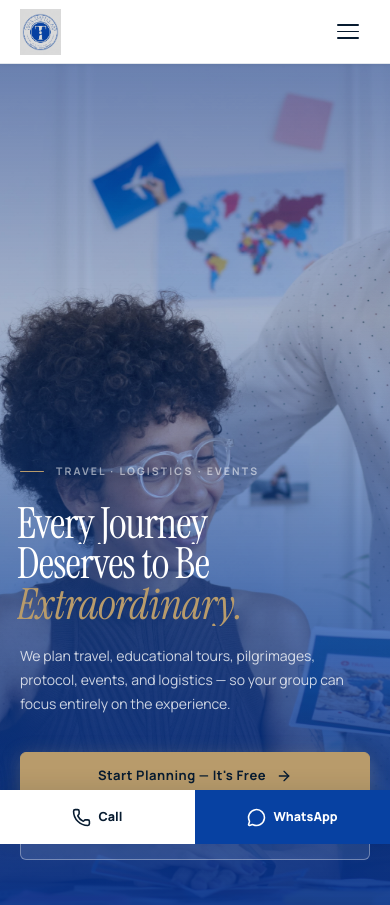
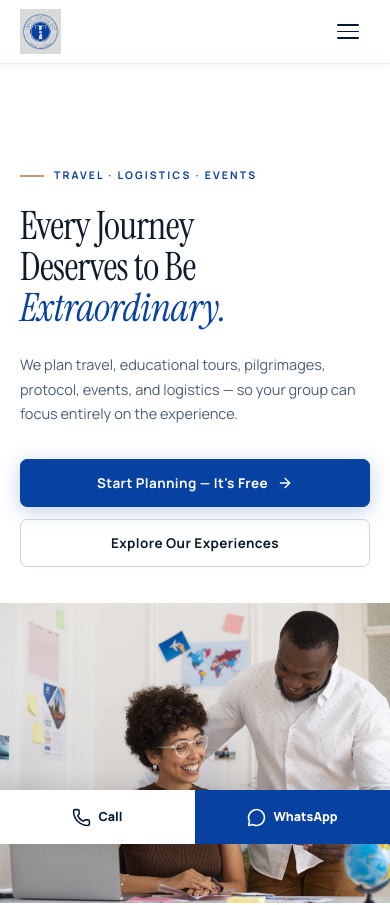
Before and after one commit to lawtg/Tarek, a React (Vite) app: page / in a window 390 px wide. Shown: the top 905 px of the page. Built offline with nearby package versions, Linux system fonts and the light colour scheme; the HTML template or start-up script is replaced by a standard one.

Commit message:
Redesign header (84px, clean logo) + hero (two-column split, image right, no overlay)

```diff
--- a/src/app/components.tsx
+++ b/src/app/components.tsx
@@ -197,7 +197,7 @@ export function Layout() {
   return (
     <>
       <Header />
-      <main style={{ paddingTop: "76px" }}>
+      <main style={{ paddingTop: "84px" }}>
         <Outlet />
       </main>
       <Footer />
--- a/src/app/pages.tsx
+++ b/src/app/pages.tsx
@@ -128,36 +128,20 @@ export function Home() {
   return (
     <>
       {/* ════════════════════════════════════════════════════════════════
-          SECTION 01 — CINEMATIC HERO
+          SECTION 01 — HERO (two-column split)
       ════════════════════════════════════════════════════════════════ */}
       <section className="hero">
-        <div className="hero__bg" aria-hidden="true">
-          <img
-            src={images.hero}
-            alt=""
-            fetchPriority="high"
-            decoding="async"
-          />
-        </div>
-        <div className="hero__overlay" aria-hidden="true" />
-
-        {/* Scroll indicator — fixed bottom-right, independent of content */}
-        <div className="hero__scroll-indicator" aria-hidden="true">
-          <span className="hero__scroll-label">Scroll</span>
-          <span className="hero__scroll-line" />
-        </div>
-
-        <div className="hero__content">
-          <div className="hero__inner">
-            <div className="hero__copy">
+        {/* LEFT — content */}
+        <div className="hero__left">
+          <div className="hero__left-inner">
             <p className="hero__eyebrow">
               <span className="hero__eyebrow-rule" aria-hidden="true" />
               TRAVEL · LOGISTICS · EVENTS
             </p>
-              <h1 aria-label="Every Journey Deserves to Be Extraordinary.">
-                <span className="hero__h1-line hero__h1-line--1">Every Journey</span>
-                <span className="hero__h1-line hero__h1-line--2">Deserves to Be</span>
-                <span className="hero__h1-line hero__h1-line--3"><em>Extraordinary.</em></span>
+            <h1>
+              Every Journey<br />
+              Deserves to Be<br />
+              <em>Extraordinary.</em>
             </h1>
             <p className="hero__sub">
               We plan travel, educational tours, pilgrimages, protocol, events,
@@ -166,18 +150,40 @@ export function Home() {
             <div className="hero__actions">
               <WhatsAppLink
                 message="Hello Tarek Logistics Limited, I would like to plan an experience."
-                  className="button hero__btn hero__btn--primary"
+                className="hero__btn hero__btn--primary"
               >
                 Start Planning — It's Free
-                  <span className="hero__btn-arrow" aria-hidden="true">
                 <ArrowRight size={16} />
-                  </span>
               </WhatsAppLink>
-                <a className="button hero__btn hero__btn--secondary" href="#services">
+              <a className="hero__btn hero__btn--secondary" href="#services">
                 Explore Our Experiences
               </a>
             </div>
+            {/* trust strip */}
+            <div className="hero__trust">
+              <span>✓ No commitment required</span>
+              <span className="hero__trust-dot" />
+              <span>✓ Fast response</span>
+              <span className="hero__trust-dot" />
+              <span>✓ Tailored to your group</span>
             </div>
+          </div>
+        </div>
+
+        {/* RIGHT — image */}
+        <div className="hero__right" aria-hidden="true">
+          <div className="hero__img-frame">
+            <img
+              src={images.hero}
+              alt="Travel planning experience"
+              fetchPriority="high"
+              decoding="async"
+            />
+          </div>
+          {/* floating badge */}
+          <div className="hero__badge">
+            <strong>Est. 2020</strong>
+            <span>Tarek Travels & Logistics</span>
           </div>
         </div>
       </section>
--- a/src/index.css
+++ b/src/index.css
@@ -126,13 +126,13 @@
    HEADER
 ══════════════════════════════════════════════════════════════════════════ */
 .site-header {
-  height: 72px;
+  height: 84px;
   position: fixed;
   inset: 0 0 auto 0;
   z-index: 200;
-  background: var(--white);
-  border-bottom: 1px solid var(--border);
-  box-shadow: var(--shadow-xs);
+  background: #ffffff;
+  border-bottom: 1px solid #E8EDF2;
+  box-shadow: 0 1px 8px rgba(13,27,42,.06);
 }
 .header-inner {
   width: var(--container);
@@ -143,41 +143,49 @@
   gap: 0;
 }
 
-/* Logo */
+/* ── Logo ── */
 .logo {
   display: inline-flex;
   align-items: center;
   text-decoration: none;
   flex: none;
-  margin-right: 40px;
+  margin-right: 48px;
+  /* Remove any background artefact */
+  background: none !important;
+  padding: 0;
   transition: opacity .2s;
 }
-.logo:hover { opacity: .82; }
+.logo:hover { opacity: .8; }
 .logo-img {
-  height: 54px;
+  height: 56px;
   width: auto;
   display: block;
+  /* multiply removes logo.jpeg grey background cleanly on white */
   mix-blend-mode: multiply;
-  transition: transform .3s var(--ease-out);
-}
-.logo:hover .logo-img { transform: scale(1.03); }
-.logo--light .logo-img { mix-blend-mode: normal; filter: brightness(0) invert(1); }
-
-/* Desktop nav */
+  object-fit: contain;
+  transition: transform .28s var(--ease-out);
+}
+.logo:hover .logo-img { transform: scale(1.02); }
+.logo--light .logo-img {
+  mix-blend-mode: normal;
+  filter: brightness(0) invert(1);
+}
+
+/* ── Desktop nav ── */
 .desktop-nav {
   display: flex;
   align-items: center;
-  gap: clamp(20px, 2vw, 36px);
+  gap: clamp(18px, 2.2vw, 36px);
   flex: 1;
   justify-content: center;
 }
 .desktop-nav a {
-  color: var(--text-secondary);
+  color: #3D4F63;
   text-decoration: none;
   font-size: 13.5px;
   font-weight: 600;
   letter-spacing: .01em;
-  padding: 6px 0;
+  padding: 5px 0;
   position: relative;
   transition: color .2s;
   white-space: nowrap;
@@ -188,28 +196,28 @@
   height: 2px;
   border-radius: 2px;
   left: 50%; right: 50%;
-  bottom: -1px;
+  bottom: -2px;
   background: var(--blue);
-  transition: left .28s var(--ease-out), right .28s var(--ease-out);
+  transition: left .26s var(--ease-out), right .26s var(--ease-out);
 }
 .desktop-nav a:hover { color: var(--blue); }
 .desktop-nav a.active { color: var(--blue); font-weight: 700; }
 .desktop-nav a.active::after,
 .desktop-nav a:hover::after { left: 0; right: 0; }
 
-/* Header right */
+/* ── Header right ── */
 .header-right {
   display: flex;
   align-items: center;
-  gap: 18px;
+  gap: 16px;
   flex: none;
-  margin-left: 40px;
+  margin-left: 48px;
 }
 .header-phone {
   display: inline-flex;
   align-items: center;
-  gap: 7px;
-  color: var(--text-secondary);
+  gap: 6px;
+  color: #5A6B7E;
   text-decoration: none;
   font-size: 13px;
   font-weight: 600;
@@ -219,11 +227,13 @@
 .header-phone:hover { color: var(--blue); }
 .header-phone svg { color: var(--blue); flex-shrink: 0; }
 .header-cta {
-  min-height: 38px;
-  padding: 0 18px;
-  font-size: 12.5px;
-  border-radius: var(--radius-sm);
+  min-height: 40px;
+  padding: 0 20px;
+  font-size: 13px;
+  font-weight: 700;
+  border-radius: 6px;
   white-space: nowrap;
+  letter-spacing: .02em;
 }
 .menu-toggle, .mobile-menu { display: none; }
 
@@ -231,13 +241,13 @@
    BUTTONS
 ══════════════════════════════════════════════════════════════════════════ */
 .button {
-  min-height: 46px;
+  min-height: 44px;
   display: inline-flex;
   justify-content: center;
   align-items: center;
   gap: 8px;
   padding: 0 22px;
-  border-radius: var(--radius-sm);
+  border-radius: 6px;
   border: 1.5px solid transparent;
   text-decoration: none;
   font-family: "Manrope", sans-serif;
@@ -247,62 +257,30 @@
   cursor: pointer;
   position: relative;
   overflow: hidden;
-  transition: transform .22s var(--ease-out), background .18s, color .18s,
-              border-color .18s, box-shadow .22s var(--ease-out), opacity .18s;
-}
-.button svg { flex-shrink: 0; transition: transform .22s var(--ease-out); }
+  transition: transform .2s var(--ease-out), background .16s, color .16s,
+              border-color .16s, box-shadow .2s var(--ease-out);
+}
+.button svg { flex-shrink: 0; transition: transform .2s var(--ease-out); }
 .button:hover { transform: translateY(-1px); }
 .button:hover svg { transform: translateX(2px); }
-.button:active { transform: translateY(0) scale(.98); transition-duration: .08s; }
+.button:active { transform: translateY(0) scale(.98); transition-duration: .07s; }
 .button:focus-visible { outline: 2px solid var(--blue); outline-offset: 3px; }
 
-.button--primary {
-  color: var(--white);
-  background: var(--blue);
-  border-color: var(--blue);
-}
-.button--primary:hover {
-  background: var(--blue-dark);
-  border-color: var(--blue-dark);
-  box-shadow: 0 6px 22px rgba(7,65,162,.28);
-}
-.button--secondary {
-  color: var(--blue);
-  background: var(--blue-light);
-  border-color: var(--blue-light);
-}
-.button--secondary:hover { background: #d8e6ff; border-color: #d8e6ff; }
-.button--outline {
-  color: var(--blue);
-  background: transparent;
-  border-color: var(--blue);
-}
+.button--primary { color: #fff; background: var(--blue); border-color: var(--blue); }
+.button--primary:hover { background: var(--blue-dark); border-color: var(--blue-dark); box-shadow: 0 4px 18px rgba(6,64,163,.28); }
+.button--secondary { color: var(--blue); background: var(--blue-light); border-color: var(--blue-light); }
+.button--secondary:hover { background: #d4e3ff; border-color: #d4e3ff; }
+.button--outline { color: var(--blue); background: transparent; border-color: var(--blue); }
 .button--outline:hover { background: var(--blue-light); }
-.button--ghost {
-  color: var(--text-secondary);
-  background: transparent;
-  border-color: var(--border);
-}
+.button--ghost { color: #3D4F63; background: transparent; border-color: var(--border); }
 .button--ghost:hover { border-color: var(--blue); color: var(--blue); background: var(--blue-light); }
-.button--outline-light {
-  color: white;
-  border-color: rgba(255,255,255,.45);
-  background: transparent;
-}
-.button--outline-light:hover { border-color: white; background: rgba(255,255,255,.08); }
-.button--white  { background: white; color: var(--navy); border-color: white; }
-.button--white:hover { background: var(--ivory); }
-.button--champagne {
-  color: var(--navy);
-  background: var(--champagne);
-  border-color: var(--champagne);
-}
-.button--champagne:hover {
-  background: var(--champagne-light);
-  border-color: var(--champagne-light);
-  box-shadow: 0 6px 20px rgba(184,155,107,.28);
-}
-.button--gold { color: var(--navy); background: var(--champagne); border-color: var(--champagne); }
+.button--outline-light { color: white; border-color: rgba(255,255,255,.45); background: transparent; }
+.button--outline-light:hover { border-color: white; background: rgba(255,255,255,.1); }
+.button--white { background: white; color: #0D1B2A; border-color: white; }
+.button--white:hover { background: #f4f6f9; }
+.button--champagne { color: #0D1B2A; background: var(--champagne); border-color: var(--champagne); }
+.button--champagne:hover { background: var(--champagne-light); border-color: var(--champagne-light); box-shadow: 0 4px 18px rgba(184,155,107,.28); }
+.button--gold { color: #0D1B2A; background: var(--champagne); border-color: var(--champagne); }
 .button--gold:hover { background: var(--champagne-light); }
 
 /* ══════════════════════════════════════════════════════════════════════════
@@ -328,8 +306,8 @@
    SECTION HEADINGS
 ══════════════════════════════════════════════════════════════════════════ */
 .section-heading { max-width: 680px; margin-bottom: 52px; }
-.section-heading h2 { color: var(--text-primary); font-size: clamp(34px, 3.8vw, 52px); line-height: 1.08; }
-.section-heading > p { color: var(--text-muted); font-size: 15px; line-height: 1.8; margin-top: 16px; max-width: 580px; }
+.section-heading h2 { color: #0D1B2A; font-size: clamp(32px, 3.6vw, 50px); line-height: 1.1; }
+.section-heading > p { color: #6B7A8D; font-size: 15px; line-height: 1.8; margin-top: 14px; max-width: 560px; }
 .section-heading--center { text-align: center; margin-inline: auto; }
 .section-heading--center .eyebrow { justify-content: center; }
 
@@ -348,118 +326,90 @@
   border-bottom: 1.5px solid currentColor;
   padding-bottom: 3px;
   margin-top: 16px;
-  transition: gap .25s var(--ease-out), color .18s, opacity .18s;
-}
-.text-link svg { transition: transform .25s var(--ease-out); flex-shrink: 0; }
+  transition: gap .22s var(--ease-out), color .18s;
+}
+.text-link svg { transition: transform .22s var(--ease-out); flex-shrink: 0; }
 .text-link:hover { gap: 12px; color: var(--blue-dark); }
 .text-link:hover svg { transform: translateX(2px); }
 .text-link:focus-visible { outline: 2px solid var(--blue); outline-offset: 3px; }
 
 /* ══════════════════════════════════════════════════════════════════════════
-   HERO
+   HERO — TWO-COLUMN SPLIT
 ══════════════════════════════════════════════════════════════════════════ */
 .hero {
+  background: #ffffff;
+  padding-top: 84px; /* sits below fixed header - no extra needed since hero handles it */
+  /* The hero section itself has padding-top: 84px to start below the header */
+  min-height: calc(100svh - 84px);
+  max-height: 900px;
+  display: grid;
+  grid-template-columns: 45fr 55fr;
+  overflow: hidden;
   position: relative;
-  height: 100svh;
-  min-height: 600px;
-  max-height: 1080px;
-  display: flex;
-  flex-direction: column;
-  overflow: hidden;
-  background: var(--blue-dark);
-  padding-top: 72px;
-}
-.hero__bg {
-  position: absolute;
-  inset: 0;
-  z-index: 0;
-}
-.hero__bg img {
-  width: 100%;
-  height: 100%;
-  object-fit: cover;
-  object-position: center 25%;
-  animation: hero-ken-burns 16s var(--ease-out) both;
-  will-change: transform;
-}
-@keyframes hero-ken-burns {
-  from { transform: scale(1.04); }
-  to   { transform: scale(1); }
-}
-.hero__overlay {
-  position: absolute;
-  inset: 0;
-  z-index: 1;
-  background:
-    linear-gradient(110deg,
-      rgba(5,49,138,.88) 0%,
-      rgba(7,65,162,.60) 38%,
-      rgba(7,65,162,.18) 68%,
-      rgba(5,49,138,.05) 100%
-    ),
-    linear-gradient(to top,
-      rgba(5,49,138,.92) 0%,
-      rgba(7,65,162,.45) 30%,
-      rgba(7,65,162,.0)  60%
-    );
-}
-.hero__content {
+}
+
+/* ── Left content column ── */
+.hero__left {
+  display: flex;
+  align-items: center;
+  padding: clamp(48px, 6vh, 80px) 0;
+  background: #ffffff;
   position: relative;
-  z-index: 3;
-  margin-top: auto;
-  padding-bottom: clamp(72px, 8vh, 110px);
-}
-.hero__inner { width: var(--container); margin-inline: auto; }
-.hero__copy  { max-width: 660px; }
+  z-index: 2;
+}
+.hero__left-inner {
+  width: min(560px, calc(100% - 64px));
+  margin-left: auto;
+  padding-right: 56px;
+}
 
 /* eyebrow */
 .hero__eyebrow {
   display: flex;
   align-items: center;
-  gap: 12px;
-  color: rgba(255,255,255,.55);
+  gap: 10px;
+  color: var(--blue);
   font-family: "Manrope", sans-serif;
   font-size: 10.5px;
   font-weight: 700;
   letter-spacing: .2em;
   text-transform: uppercase;
-  margin-bottom: 24px;
-  animation: hero-fade-up 1s .1s var(--ease-out) both;
+  margin-bottom: 22px;
+  opacity: 0;
+  animation: hero-fade-up .7s .1s var(--ease-out) forwards;
 }
 .hero__eyebrow-rule {
   display: inline-block;
-  width: 24px; height: 1.5px;
+  width: 24px; height: 2px;
   background: var(--champagne);
   flex-shrink: 0;
   border-radius: 2px;
 }
 
 /* headline */
-.hero__copy h1 {
-  font-size: clamp(46px, 6vw, 90px);
-  line-height: .95;
-  letter-spacing: -.025em;
-  color: white;
-  margin: 0 0 0 -3px;
-}
-.hero__copy h1 em { color: var(--champagne); font-style: italic; }
-.hero__h1-line { display: block; overflow: hidden; }
-.hero__h1-line--1 { animation: hero-line-reveal .85s .16s var(--ease-out) both; }
-.hero__h1-line--2 { animation: hero-line-reveal .85s .28s var(--ease-out) both; }
-.hero__h1-line--3 { animation: hero-line-reveal .85s .40s var(--ease-out) both; }
-@keyframes hero-line-reveal {
-  from { opacity: 0; transform: translateY(55%); }
-  to   { opacity: 1; transform: translateY(0); }
+.hero__left h1 {
+  font-size: clamp(38px, 4.2vw, 62px);
+  line-height: 1.05;
+  letter-spacing: -.022em;
+  color: #0D1B2A;
+  margin: 0 0 24px;
+  opacity: 0;
+  animation: hero-fade-up .8s .18s var(--ease-out) forwards;
+}
+.hero__left h1 em {
+  color: var(--blue);
+  font-style: italic;
 }
 
 /* sub */
 .hero__sub {
-  color: rgba(255,255,255,.78);
-  font-size: clamp(15px, 1.5vw, 17px);
+  font-size: 15.5px;
   line-height: 1.72;
-  max-width: 500px;
-  margin-top: 24px;
-  animation: hero-fade-up .9s .52s var(--ease-out) both;
+  color: #4D5F73;
+  max-width: 460px;
+  margin-bottom: 0;
+  opacity: 0;
+  animation: hero-fade-up .8s .28s var(--ease-out) forwards;
 }
 
 /* actions */
@@ -468,136 +418,181 @@
   align-items: center;
   flex-wrap: wrap;
   gap: 12px;
-  margin-top: 36px;
-  animation: hero-fade-up .9s .64s var(--ease-out) both;
-}
-@keyframes hero-fade-up {
-  from { opacity: 0; transform: translateY(18px); }
-  to   { opacity: 1; transform: translateY(0); }
-}
-
-/* hero buttons */
+  margin-top: 32px;
+  opacity: 0;
+  animation: hero-fade-up .8s .38s var(--ease-out) forwards;
+}
+
+/* hero buttons — standalone (not .button base class) */
 .hero__btn {
   min-height: 50px;
+  display: inline-flex;
+  align-items: center;
+  gap: 9px;
   padding: 0 26px;
-  border-radius: var(--radius-sm);
-  font-size: 13px;
+  border-radius: 7px;
+  border: 1.5px solid transparent;
+  font-family: "Manrope", sans-serif;
+  font-size: 13.5px;
   font-weight: 700;
-  letter-spacing: .04em;
-  border: 1.5px solid transparent;
+  letter-spacing: .03em;
   cursor: pointer;
   text-decoration: none;
-  display: inline-flex;
-  align-items: center;
-  gap: 10px;
+  transition: transform .22s var(--ease-out), box-shadow .22s, background .16s, border-color .16s, color .16s;
+}
+.hero__btn:hover { transform: translateY(-2px); }
+.hero__btn:active { transform: translateY(0) scale(.98); }
+.hero__btn svg { flex-shrink: 0; transition: transform .22s var(--ease-out); }
+.hero__btn:hover svg { transform: translateX(2px); }
+.hero__btn--primary {
+  background: var(--blue);
+  color: #ffffff;
+  border-color: var(--blue);
+  box-shadow: 0 4px 20px rgba(6,64,163,.25);
+}
+.hero__btn--primary:hover {
+  background: var(--blue-dark);
+  border-color: var(--blue-dark);
+  box-shadow: 0 8px 28px rgba(6,64,163,.32);
+}
+.hero__btn--secondary {
+  background: transparent;
+  color: #0D1B2A;
+  border-color: #CBD2DA;
+}
+.hero__btn--secondary:hover {
+  border-color: var(--blue);
+  color: var(--blue);
+  background: var(--blue-light);
+}
+
+/* trust strip */
+.hero__trust {
+  display: flex;
+  align-items: center;
+  flex-wrap: wrap;
+  gap: 8px;
+  margin-top: 28px;
+  font-size: 11.5px;
+  font-weight: 600;
+  color: #7A8B9A;
+  opacity: 0;
+  animation: hero-fade-up .8s .50s var(--ease-out) forwards;
+}
+.hero__trust-dot {
+  width: 3px; height: 3px;
+  border-radius: 50%;
+  background: #CBD2DA;
+  flex-shrink: 0;
+}
+
+@keyframes hero-fade-up {
+  from { opacity: 0; transform: translateY(16px); }
+  to   { opacity: 1; transform: translateY(0); }
+}
+
+/* ── Right image column ── */
+.hero__right {
   position: relative;
   overflow: hidden;
-  transition: transform .28s var(--ease-out), box-shadow .28s, background .22s, border-color .22s, color .22s;
-}
-.hero__btn:hover { transform: translateY(-2px); }
-.hero__btn:active { transform: translateY(0) scale(.98); }
-.hero__btn-arrow { display: flex; align-items: center; transition: transform .28s var(--ease-out); }
-.hero__btn:hover .hero__btn-arrow { transform: translateX(3px); }
-
-.hero__btn--primary {
-  background: var(--champagne);
-  color: var(--navy);
-  border-color: var(--champagne);
-  box-shadow: 0 4px 20px rgba(184,155,107,.3);
-}
-.hero__btn--primary::before {
-  content: "";
+  background: #EEF2F7;
+}
+.hero__img-frame {
   position: absolute;
-  top: 0; left: -100%; width: 60%; height: 100%;
-  background: linear-gradient(90deg, transparent, rgba(255,255,255,.2), transparent);
-  transition: left .5s var(--ease-out);
-  pointer-events: none;
-}
-.hero__btn--primary:hover {
-  background: var(--champagne-light);
-  box-shadow: 0 8px 32px rgba(184,155,107,.4);
-}
-.hero__btn--primary:hover::before { left: 160%; }
-
-.hero__btn--secondary {
-  background: rgba(255,255,255,.1);
-  color: rgba(255,255,255,.9);
-  border-color: rgba(255,255,255,.35);
-  backdrop-filter: blur(8px);
-}
-.hero__btn--secondary:hover {
-  background: rgba(255,255,255,.16);
-  border-color: rgba(255,255,255,.7);
-  color: white;
-}
-
-/* scroll indicator */
-.hero__scroll-indicator {
+  inset: 0;
+}
+.hero__img-frame img {
+  width: 100%;
+  height: 100%;
+  object-fit: cover;
+  object-position: center 20%;
+  /* No overlay — natural photo colours preserved */
+  transition: transform 14s var(--ease-out);
+  animation: hero-img-zoom 14s var(--ease-out) both;
+}
+@keyframes hero-img-zoom {
+  from { transform: scale(1.04); }
+  to   { transform: scale(1); }
+}
+
+/* floating badge */
+.hero__badge {
   position: absolute;
-  right: clamp(20px, 4vw, 56px);
-  bottom: clamp(28px, 5vh, 56px);
-  z-index: 3;
-  display: flex;
-  flex-direction: column;
-  align-items: center;
-  gap: 8px;
-  animation: hero-fade-up 1s 1.1s var(--ease-out) both;
-}
-.hero__scroll-label {
-  font-size: 8px;
-  font-weight: 800;
-  letter-spacing: .2em;
+  bottom: 32px;
+  left: 32px;
+  background: rgba(255,255,255,.94);
+  backdrop-filter: blur(12px);
+  -webkit-backdrop-filter: blur(12px);
+  border: 1px solid rgba(255,255,255,.8);
+  border-radius: 8px;
+  padding: 14px 18px;
+  box-shadow: 0 8px 32px rgba(13,27,42,.14);
+  z-index: 2;
+}
+.hero__badge strong {
+  display: block;
+  font-family: "Instrument Serif", serif;
+  font-size: 18px;
+  font-weight: 400;
+  color: var(--blue);
+  line-height: 1.1;
+}
+.hero__badge span {
+  display: block;
+  font-size: 10px;
+  font-weight: 700;
+  letter-spacing: .12em;
   text-transform: uppercase;
-  color: rgba(255,255,255,.35);
-  writing-mode: vertical-rl;
-  transform: rotate(180deg);
-}
-.hero__scroll-line {
-  width: 1px; height: 48px;
-  background: linear-gradient(to bottom, transparent, rgba(255,255,255,.35));
-  position: relative; overflow: hidden;
-}
-.hero__scroll-line::after {
-  content: "";
-  position: absolute;
-  top: -100%; left: 0; right: 0; bottom: 0;
-  background: linear-gradient(to bottom, transparent, var(--champagne));
-  animation: scroll-pulse 2.2s ease-in-out infinite;
-}
-@keyframes scroll-pulse {
-  0%   { top: -100%; opacity: 0; }
-  20%  { opacity: 1; }
-  80%  { opacity: 1; }
-  100% { top: 100%; opacity: 0; }
-}
-
-/* hero responsive */
+  color: #6B7A8D;
+  margin-top: 3px;
+}
+
+/* ── Reduced motion ── */
 @media (prefers-reduced-motion: reduce) {
-  .hero__bg img, .hero__h1-line--1, .hero__h1-line--2, .hero__h1-line--3,
-  .hero__eyebrow, .hero__sub, .hero__actions, .hero__scroll-indicator {
+  .hero__left h1, .hero__eyebrow, .hero__sub, .hero__actions, .hero__trust {
     animation: none; opacity: 1; transform: none;
   }
-  .hero__scroll-line::after { animation: none; }
-  .hero__btn::before { display: none; }
-}
+  .hero__img-frame img { animation: none; }
+  .hero__btn:hover, .button:hover { transform: none; }
+  .hero__btn svg, .button svg { transition: none; }
+}
+
+/* ── Tablet (820px) ── */
 @media (max-width: 820px) {
-  .hero__copy h1 { font-size: clamp(40px, 10vw, 62px); }
-  .hero__sub { max-width: 100%; font-size: 15px; }
-  .hero__scroll-indicator { display: none; }
-  .hero__content { padding-bottom: 64px; }
-  .hero__overlay {
-    background: linear-gradient(to bottom,
-      rgba(5,49,138,.55) 0%, rgba(7,65,162,.28) 30%,
-      rgba(7,65,162,.65) 65%, rgba(5,49,138,.92) 100%);
+  .hero {
+    grid-template-columns: 1fr;
+    grid-template-rows: auto auto;
+    max-height: none;
+    min-height: auto;
+    padding-top: 84px;
   }
-}
+  .hero__left {
+    padding: 52px 0 44px;
+    order: 1;
+  }
+  .hero__left-inner {
+    width: var(--container);
+    margin-inline: auto;
+    padding-right: 0;
+  }
+  .hero__right {
+    order: 2;
+    height: 380px;
+  }
+  .hero__left h1 { font-size: clamp(34px, 8vw, 52px); }
+  .hero__trust { display: none; }
+}
+
+/* ── Mobile (560px) ── */
 @media (max-width: 560px) {
-  .hero { min-height: 560px; max-height: none; }
-  .hero__copy h1 { font-size: clamp(34px, 11vw, 48px); letter-spacing: -.02em; }
-  .hero__sub { font-size: 14px; margin-top: 18px; }
+  .hero { padding-top: 64px; }
+  .hero__left { padding: 40px 0 36px; }
+  .hero__left h1 { font-size: clamp(30px, 10vw, 44px); letter-spacing: -.018em; }
+  .hero__sub { font-size: 14.5px; }
   .hero__actions { flex-direction: column; align-items: stretch; }
   .hero__btn { min-height: 48px; justify-content: center; }
-  .hero__content { padding-bottom: 48px; }
+  .hero__right { height: 300px; }
+  .hero__badge { display: none; }
 }
 
 /* ══════════════════════════════════════════════════════════════════════════
@@ -606,7 +601,7 @@
 .services-section {
   background: var(--white);
   padding: 96px 0 80px;
-  scroll-margin-top: 72px;
+  scroll-margin-top: 84px;
 }
 .svc-head {
   display: flex;
@@ -930,8 +925,8 @@
 
 .diff-right {
   position: sticky;
-  top: 72px;
-  height: calc(100vh - 72px);
+  top: 84px;
+  height: calc(100vh - 84px);
   overflow: hidden;
   background: var(--blue-dark);
 }
@@ -1009,7 +1004,7 @@
   gap: 72px;
   align-items: start;
 }
-.audience__head { position: sticky; top: 88px; padding-bottom: 16px; }
+.audience__head { position: sticky; top: 96px; padding-bottom: 16px; }
 .audience__eyebrow {
   display: flex;
   align-items: center;
@@ -1287,7 +1282,7 @@
   gap: 80px;
   align-items: start;
 }
-.faq-grid > div:first-child { position: sticky; top: 88px; }
+.faq-grid > div:first-child { position: sticky; top: 96px; }
 .faq-grid > div:first-child h2 { color: var(--text-primary); font-size: clamp(32px, 3.5vw, 48px); line-height: 1.08; margin: 14px 0 16px; }
 .faq-grid > div:first-child > p { color: var(--text-muted); font-size: 14px; line-height: 1.75; }
 .faq-phone { margin-top: 24px; display: inline-flex; align-items: center; gap: 7px; }
@@ -1446,7 +1441,7 @@
   display: flex; align-items: center;
   background: var(--ivory);
   position: relative; overflow: hidden;
-  padding-top: 72px;
+  padding-top: 84px;
 }
 .page-hero::after {
   content: "";
```
Lines whose indentation alone changed are shown as unchanged.
